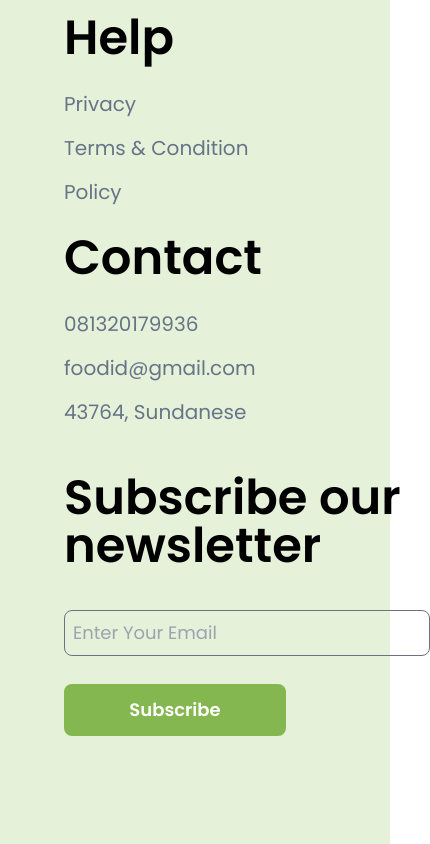
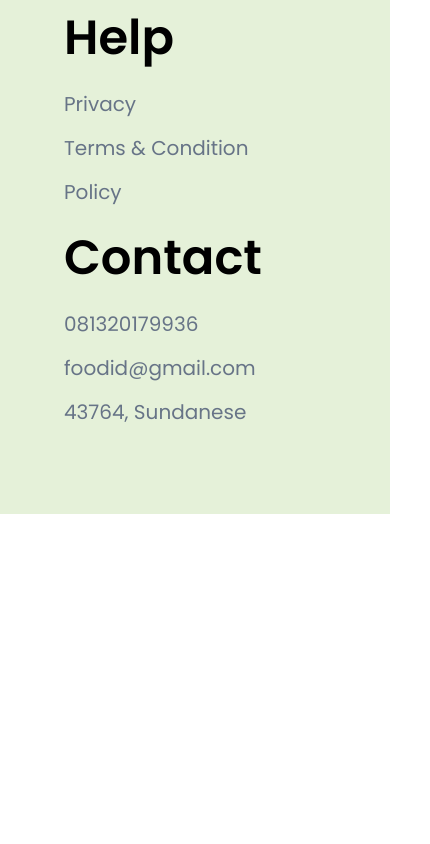
Before and after one commit to raflimaulanayh/landing-page-foodid, a Next.js app: page / in a window 390 px wide. Shown: the part 5563-6407 px from the top of the page, 430 px wide, since content can reach past the window. After the commit the page ends 6077 px from the top, so only its background shows below. Built offline with nearby package versions, Linux system fonts and the light colour scheme.

Commit message:
hapus our newsletter

```diff
--- a/sections/Footer.jsx
+++ b/sections/Footer.jsx
@@ -33,7 +33,7 @@ const Footer = () => {
               <ListMenuFooter urlListFooter="/" children="43764, Sundanese" />
             </div>
           </div>
-          <div className="w-10/12 lg:w-3/12 flex flex-wrap">
+          <div className="w-10/12 lg:w-3/12 sm:flex-wrap hidden sm:flex">
             <div className="flex flex-col justify-center">
               <h4 className="text-5xl sm:text-5xl font-semibold mt-10 sm:mt-0 mb-10">
                 Subscribe our newsletter
```
